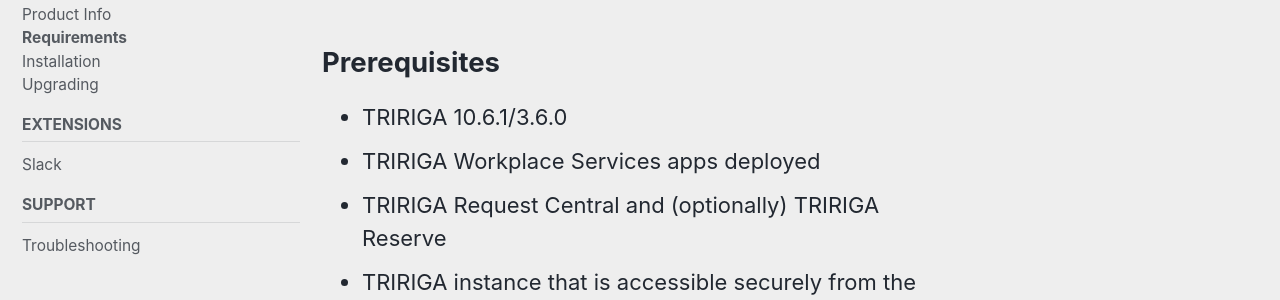
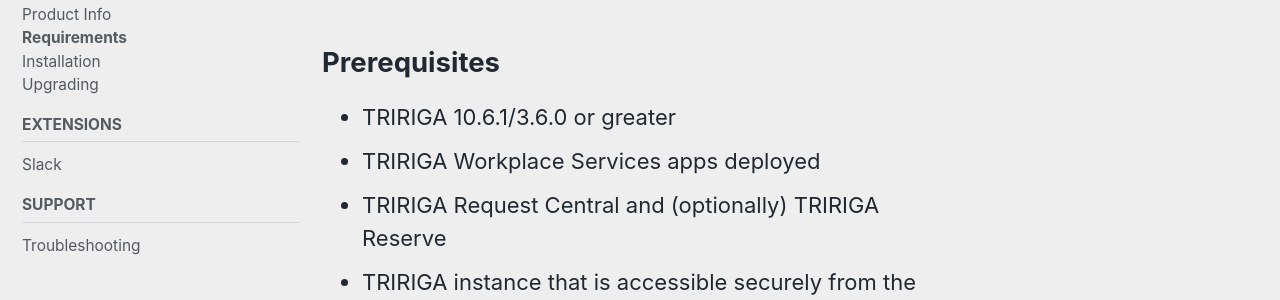
Before and after one commit to JordanTMoore/jordantmoore.github.io, a Jekyll site: the page built from _pages/requirements.markdown, in a window 1280 px wide and 1149 px high. Shown: the part 154-454 px from the top of the window. Built offline with Jekyll 4.4.1, drawn with Linux system fonts in a browser that asks for light colours; cached includes are drawn as plain includes; nearby versions of some CDN libraries.

Commit message:
Few minor changes

```diff
--- a/_pages/installation.markdown
+++ b/_pages/installation.markdown
@@ -10,6 +10,8 @@ description: Steps for requesting, provisioning and installing IBM TRIRIGA Assis
 sidebar:
   nav: "docs"
 ---
+
+## [GET THE CODE!](https://github.com/IBM/tririga-assistant)
 
 ## Estimated time
 
--- a/_pages/requirements.markdown
+++ b/_pages/requirements.markdown
@@ -13,7 +13,7 @@ sidebar:
 
 ## Prerequisites
 
-- TRIRIGA 10.6.1/3.6.0
+- TRIRIGA 10.6.1/3.6.0 or greater
 - TRIRIGA Workplace Services apps deployed
 - TRIRIGA Request Central and (optionally) TRIRIGA Reserve
 - TRIRIGA instance that is accessible securely from the internet.
```
